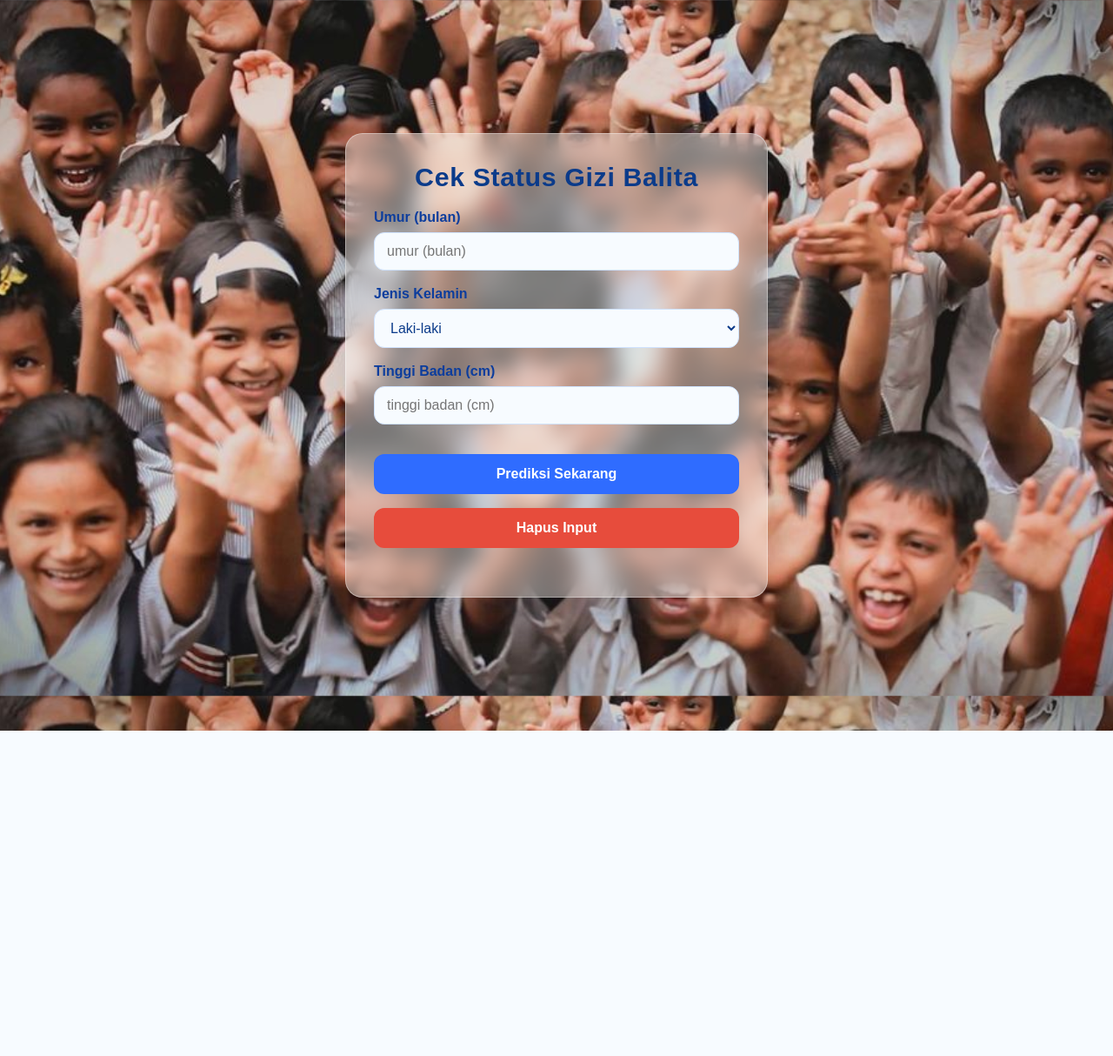
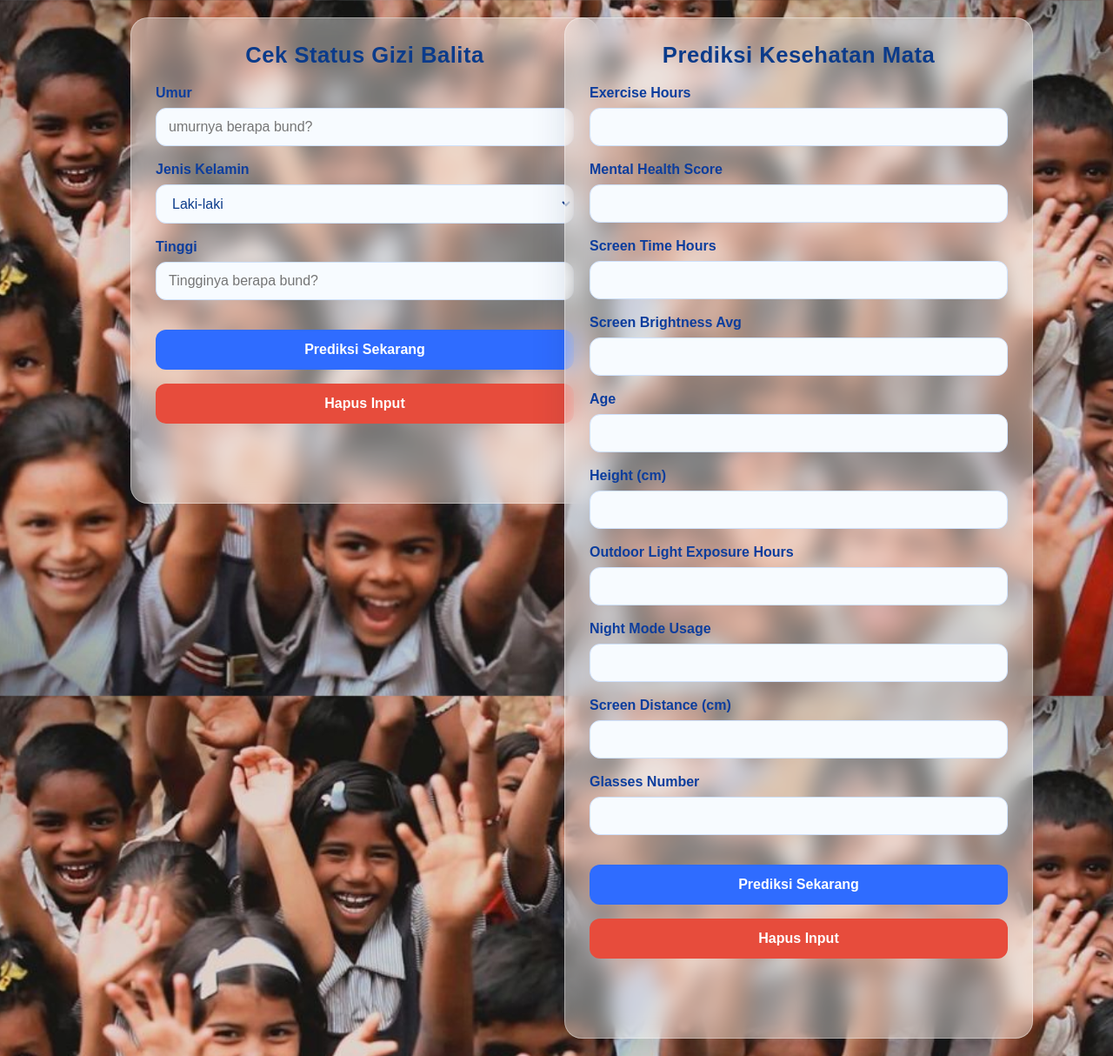
Before and after one commit to idhmyst/Prediksi-stunting, a Flask app: page / in a window 1280 px wide. Shown: the whole page at 87% size. Before the commit the page ends 840 px from the top, so only its background shows below. Run offline with Flask 3, Linux system fonts and the light colour scheme.

Commit message:
Add eye health prediction with separate routes and UI

```diff
--- a/app.py
+++ b/app.py
@@ -7,40 +7,89 @@ warnings.filterwarnings("ignore", category=UserWarning)
 
 app = Flask(__name__)
 
+# =========================
+# Load Models
+# =========================
 try:
-    model = joblib.load("model_knn_stunting.pkl")
-    scaler = joblib.load("scaler.pkl")
-    print("Model dan Scaler berhasil dimuat")
+    # Stunting
+    stunting_model = joblib.load("Stunting/model_knn_stunting.pkl")
+    stunting_scaler = joblib.load("Stunting/scaler.pkl")
+
+    # Eye health (mata minus)
+    eye_model = joblib.load("mata minus/model_knn_eye_health.pkl")
+    eye_scaler = joblib.load("mata minus/scaler_eye_health.pkl")
 except Exception as e:
     print(f"error saat memuat file: {e}")
-    model = None
-    scaler = None
+    stunting_model = None
+    stunting_scaler = None
+    eye_model = None
+    eye_scaler = None
 
-LABEL_MAPPING = {
+# =========================
+# Mapping / Config
+# =========================
+LABEL_MAPPING_STUNTING = {
     0: "Normal",
     1: "Sangat Pendek",
     2: "Pendek",
     3: "Tinggi",
 }
 
+LABEL_MAPPING_EYE = {
+    0: "Rendah",
+    1: "Sedang",
+    2: "Tinggi",
+    3: "Sangat Tinggi",
+}
+
+EYE_FEATURES = [
+    "exercise_hours",
+    "mental_health_score",
+    "screen_time_hours",
+    "screen_brightness_avg",
+    "age",
+    "height_cm",
+    "outdoor_light_exposure_hours",
+    "night_mode_usage",
+    "screen_distance_cm",
+    "glasses_number",
+]
+
+# =========================
+# Routes
+# =========================
 @app.route("/")
 def home():
     return render_template(
         "index.html",
+        # stunting
         umur="",
-        jenis_kelamin="laki-laki",
+        jenis_kelamin="",
         tinggi="",
-        prediction_text="",
+        # eye health
+        exercise_hours="",
+        mental_health_score="",
+        screen_time_hours="",
+        screen_brightness_avg="",
+        age="",
+        height_cm="",
+        outdoor_light_exposure_hours="",
+        night_mode_usage="",
+        screen_distance_cm="",
+        glasses_number="",
+        # outputs
+        prediction_text_stunting="",
+        prediction_text_eye="",
     )
 
-@app.route("/predict", methods=["POST"])
-def predict():
+@app.route("/predict_stunting", methods=["POST"])
+def predict_stunting():
     umur = request.form.get("umur", "")
     jenis_kelamin = request.form.get("jenis_kelamin", "").lower()
     tinggi = request.form.get("tinggi", "")
 
     error_message = None
-    prediction_text = ""
+    prediction_text_stunting = ""
 
     try:
         umur_value = float(umur)
@@ -49,29 +98,97 @@ def predict():
             raise ValueError("Umur tidak boleh negatif.")
         if jenis_kelamin not in ["laki-laki", "perempuan"]:
             raise ValueError("Jenis kelamin tidak valid.")
+        if stunting_model is None or stunting_scaler is None:
+            raise RuntimeError("Model stunting belum tersedia.")
 
         jk = 1 if jenis_kelamin == "laki-laki" else 0
-        features = np.array([
-            [umur_value, jk, tinggi_value]
-        ], dtype=float)
-        features_scaled = scaler.transform(features)
-        prediction = model.predict(features_scaled)[0]
-        prediction_text = f"Prediksi status gizi: {LABEL_MAPPING.get(prediction, prediction)}"
+        features = np.array([[umur_value, jk, tinggi_value]], dtype=float)
+        features_scaled = stunting_scaler.transform(features)
+        prediction = stunting_model.predict(features_scaled)[0]
+        prediction_text_stunting = (
+            f"Prediksi status gizi: {LABEL_MAPPING_STUNTING.get(prediction, prediction)}"
+        )
     except ValueError as exc:
         error_message = str(exc)
-    except Exception as exc:
-        error_message = "Terjadi kesalahan saat memproses data input."
+    except Exception:
+        error_message = "Terjadi kesalahan saat memproses data input stunting."
 
     if error_message:
-        prediction_text = f"Error: {error_message}"
+        prediction_text_stunting = f"Error: {error_message}"
+
+    # pass-through eye inputs (so the page doesn't reset them)
+    def form_keep(key):
+        return request.form.get(key, "")
 
     return render_template(
         "index.html",
-        prediction_text=prediction_text,
         umur=umur,
         jenis_kelamin=jenis_kelamin,
         tinggi=tinggi,
+        prediction_text_stunting=prediction_text_stunting,
+        prediction_text_eye="",
+        exercise_hours=form_keep("exercise_hours"),
+        mental_health_score=form_keep("mental_health_score"),
+        screen_time_hours=form_keep("screen_time_hours"),
+        screen_brightness_avg=form_keep("screen_brightness_avg"),
+        age=form_keep("age"),
+        height_cm=form_keep("height_cm"),
+        outdoor_light_exposure_hours=form_keep("outdoor_light_exposure_hours"),
+        night_mode_usage=form_keep("night_mode_usage"),
+        screen_distance_cm=form_keep("screen_distance_cm"),
+        glasses_number=form_keep("glasses_number"),
     )
+
+@app.route("/predict_eye", methods=["POST"])
+def predict_eye():
+    error_message = None
+    prediction_text_eye = ""
+
+    try:
+        if eye_model is None or eye_scaler is None:
+            raise RuntimeError("Model eye health belum tersedia.")
+
+        values = []
+        for f in EYE_FEATURES:
+            raw = request.form.get(f, "")
+            if raw is None or raw == "":
+                raise ValueError(f"Input {f} wajib diisi.")
+            values.append(float(raw))
+
+        features = np.array([values], dtype=float)
+        features_scaled = eye_scaler.transform(features)
+        prediction = eye_model.predict(features_scaled)[0]
+        prediction_text_eye = (
+            f"Prediksi skor kesehatan mata: {LABEL_MAPPING_EYE.get(int(round(prediction)), prediction)}"
+        )
+    except ValueError as exc:
+        error_message = str(exc)
+    except Exception:
+        error_message = "Terjadi kesalahan saat memproses data input eye health."
+
+    if error_message:
+        prediction_text_eye = f"Error: {error_message}"
+
+    # pass-through stunting inputs (so the page doesn't reset them)
+    return render_template(
+        "index.html",
+        umur=request.form.get("umur", ""),
+        jenis_kelamin=request.form.get("jenis_kelamin", ""),
+        tinggi=request.form.get("tinggi", ""),
+        prediction_text_stunting="",
+        prediction_text_eye=prediction_text_eye,
+        exercise_hours=request.form.get("exercise_hours", ""),
+        mental_health_score=request.form.get("mental_health_score", ""),
+        screen_time_hours=request.form.get("screen_time_hours", ""),
+        screen_brightness_avg=request.form.get("screen_brightness_avg", ""),
+        age=request.form.get("age", ""),
+        height_cm=request.form.get("height_cm", ""),
+        outdoor_light_exposure_hours=request.form.get("outdoor_light_exposure_hours", ""),
+        night_mode_usage=request.form.get("night_mode_usage", ""),
+        screen_distance_cm=request.form.get("screen_distance_cm", ""),
+        glasses_number=request.form.get("glasses_number", ""),
+    )
+
 
 if __name__ == "__main__":
     app.run(debug=True)
--- a/static/style.css
+++ b/static/style.css
@@ -1,3 +1,10 @@
+:root {
+    --primary: #2f6cff;
+    --primary-hover: #2552d6;
+    --danger: #e74c3c;
+    --danger-hover: #c0392b;
+}
+
 body {
     margin: 0;
     min-height: 100vh;
@@ -10,30 +17,42 @@ body {
     align-items: center;
     padding: 20px;
 }
+
+.container {
+    width: 100%;
+    max-width: 980px;
+    display: grid;
+    grid-template-columns: 1fr 1fr;
+    gap: 18px;
+    align-items: start;
+}
+
 .card {
     width: 100%;
-    max-width: 420px;
     background: rgba(255, 255, 255, 0.4);
     backdrop-filter: blur(12px);
     -webkit-backdrop-filter: blur(12px);
     border: 1px solid rgba(255, 255, 255, 0.35);
     box-shadow: 0 16px 40px rgba(15, 36, 73, 0.12);
     border-radius: 20px;
-    padding: 32px;
+    padding: 28px;
 }
+
 h2 {
     margin-top: 0;
     margin-bottom: 20px;
-    font-size: 1.9rem;
+    font-size: 1.6rem;
     letter-spacing: 0.02em;
     text-align: center;
 }
+
 label {
     display: block;
     margin-bottom: 8px;
     font-weight: 600;
     color: #0c3d9d;
 }
+
 input,
 select {
     width: 100%;
@@ -45,36 +64,49 @@ select {
     font-size: 1rem;
     box-sizing: border-box;
 }
+
 input:focus,
 select:focus {
     outline: none;
     border-color: #5b96ff;
     box-shadow: 0 0 0 4px rgba(91, 150, 255, 0.14);
 }
+
 button {
     width: 100%;
     padding: 14px;
     margin-top: 16px;
     border: none;
     border-radius: 12px;
-    background: #2f6cff;
+    background: var(--primary);
     color: #ffffff;
     font-size: 1rem;
     font-weight: 700;
     cursor: pointer;
     transition: background 0.2s ease;
 }
+
 button:hover {
-    background: #2552d6;
+    background: var(--primary-hover);
 }
+
 button.button-reset {
-    background: #e74c3c;
+    background: var(--danger);
 }
+
 button.button-reset:hover {
-    background: #c0392b;
+    background: var(--danger-hover);
 }
+
 h3 {
-    margin-top: 24px;
+    margin-top: 22px;
     text-align: center;
     color: #1a3a72;
+    min-height: 1.2em;
 }
+
+@media (max-width: 860px) {
+    .container {
+        grid-template-columns: 1fr;
+    }
+}
--- a/templates/index.html
+++ b/templates/index.html
@@ -3,19 +3,20 @@
 <head>
     <meta charset="UTF-8">
     <meta name="viewport" content="width=device-width, initial-scale=1.0">
-    <title>Prediksi Stunting</title>
+    <title>Prediksi Stunting & Mata Minus</title>
     <link rel="stylesheet" href="{{ url_for('static', filename='style.css') }}">
 </head>
 <body>
+    <div class="container">
         <div class="card">
             <h2>Cek Status Gizi Balita</h2>
-    <form action="/predict" method="post">
-        <label for="umur">Umur (bulan)</label>
+            <form action="/predict_stunting" method="post">
+                <label for="umur">Umur</label>
                 <input
                     type="number"
                     id="umur"
                     name="umur"
-            placeholder="umur (bulan)"
+                    placeholder="umurnya berapa bund?"
                     min="0"
                     required
                     value="{{ umur | default('') }}"
@@ -27,28 +28,88 @@
                     <option value="perempuan" {% if jenis_kelamin == 'perempuan' %}selected{% endif %}>Perempuan</option>
                 </select>
                 <br><br>
-        <label for="tinggi">Tinggi Badan (cm)</label>
+                <label for="tinggi">Tinggi</label>
                 <input
                     type="number"
                     id="tinggi"
                     name="tinggi"
-            placeholder="tinggi badan (cm)"
+                    placeholder="Tingginya berapa bund?"
                     step="0.1"
                     required
                     value="{{ tinggi | default('') }}"
                 >
                 <br><br>
                 <button type="submit">Prediksi Sekarang</button>
-        <button type="button" class="button-reset" onclick="clearForm()">Hapus Input</button>
+                <button type="button" class="button-reset" onclick="clearFormStunting()">Hapus Input</button>
             </form>
-    <h3 id="prediction_text">{{ prediction_text }}</h3>
+            <h3 id="prediction_text_stunting">{{ prediction_text_stunting }}</h3>
         </div>
+
+        <div class="card">
+            <h2>Prediksi Kesehatan Mata</h2>
+            <form action="/predict_eye" method="post">
+                <label for="exercise_hours">Exercise Hours</label>
+                <input type="number" step="0.1" id="exercise_hours" name="exercise_hours" required value="{{ exercise_hours | default('') }}">
+                <br><br>
+
+                <label for="mental_health_score">Mental Health Score</label>
+                <input type="number" step="0.1" id="mental_health_score" name="mental_health_score" required value="{{ mental_health_score | default('') }}">
+                <br><br>
+
+                <label for="screen_time_hours">Screen Time Hours</label>
+                <input type="number" step="0.1" id="screen_time_hours" name="screen_time_hours" required value="{{ screen_time_hours | default('') }}">
+                <br><br>
+
+                <label for="screen_brightness_avg">Screen Brightness Avg</label>
+                <input type="number" step="0.1" id="screen_brightness_avg" name="screen_brightness_avg" required value="{{ screen_brightness_avg | default('') }}">
+                <br><br>
+
+                <label for="age">Age</label>
+                <input type="number" step="0.1" id="age" name="age" required value="{{ age | default('') }}">
+                <br><br>
+
+                <label for="height_cm">Height (cm)</label>
+                <input type="number" step="0.1" id="height_cm" name="height_cm" required value="{{ height_cm | default('') }}">
+                <br><br>
+
+                <label for="outdoor_light_exposure_hours">Outdoor Light Exposure Hours</label>
+                <input type="number" step="0.1" id="outdoor_light_exposure_hours" name="outdoor_light_exposure_hours" required value="{{ outdoor_light_exposure_hours | default('') }}">
+                <br><br>
+
+                <label for="night_mode_usage">Night Mode Usage</label>
+                <input type="number" step="0.1" id="night_mode_usage" name="night_mode_usage" required value="{{ night_mode_usage | default('') }}">
+                <br><br>
+
+                <label for="screen_distance_cm">Screen Distance (cm)</label>
+                <input type="number" step="0.1" id="screen_distance_cm" name="screen_distance_cm" required value="{{ screen_distance_cm | default('') }}">
+                <br><br>
+
+                <label for="glasses_number">Glasses Number</label>
+                <input type="number" step="0.1" id="glasses_number" name="glasses_number" required value="{{ glasses_number | default('') }}">
+                <br><br>
+
+                <button type="submit">Prediksi Sekarang</button>
+                <button type="button" class="button-reset" onclick="clearFormEye()">Hapus Input</button>
+            </form>
+            <h3 id="prediction_text_eye">{{ prediction_text_eye }}</h3>
+        </div>
+    </div>
+
     <script>
-        function clearForm() {
+        function clearFormStunting() {
             document.getElementById('umur').value = '';
             document.getElementById('jenis_kelamin').value = 'laki-laki';
             document.getElementById('tinggi').value = '';
-            document.getElementById('prediction_text').textContent = '';
+            document.getElementById('prediction_text_stunting').textContent = '';
+        }
+
+        function clearFormEye() {
+            const ids = [
+                'exercise_hours','mental_health_score','screen_time_hours','screen_brightness_avg',
+                'age','height_cm','outdoor_light_exposure_hours','night_mode_usage','screen_distance_cm','glasses_number'
+            ];
+            ids.forEach(id => { document.getElementById(id).value = ''; });
+            document.getElementById('prediction_text_eye').textContent = '';
         }
     </script>
 </body>
```
Also changed, not shown: TODO.md (added, +7 -0 lines), Stunting/balita_fix.csv (renamed from balita_fix.csv), mata minus/eye_score.csv (added), 5 other files. Lines whose indentation alone changed are shown as unchanged.
